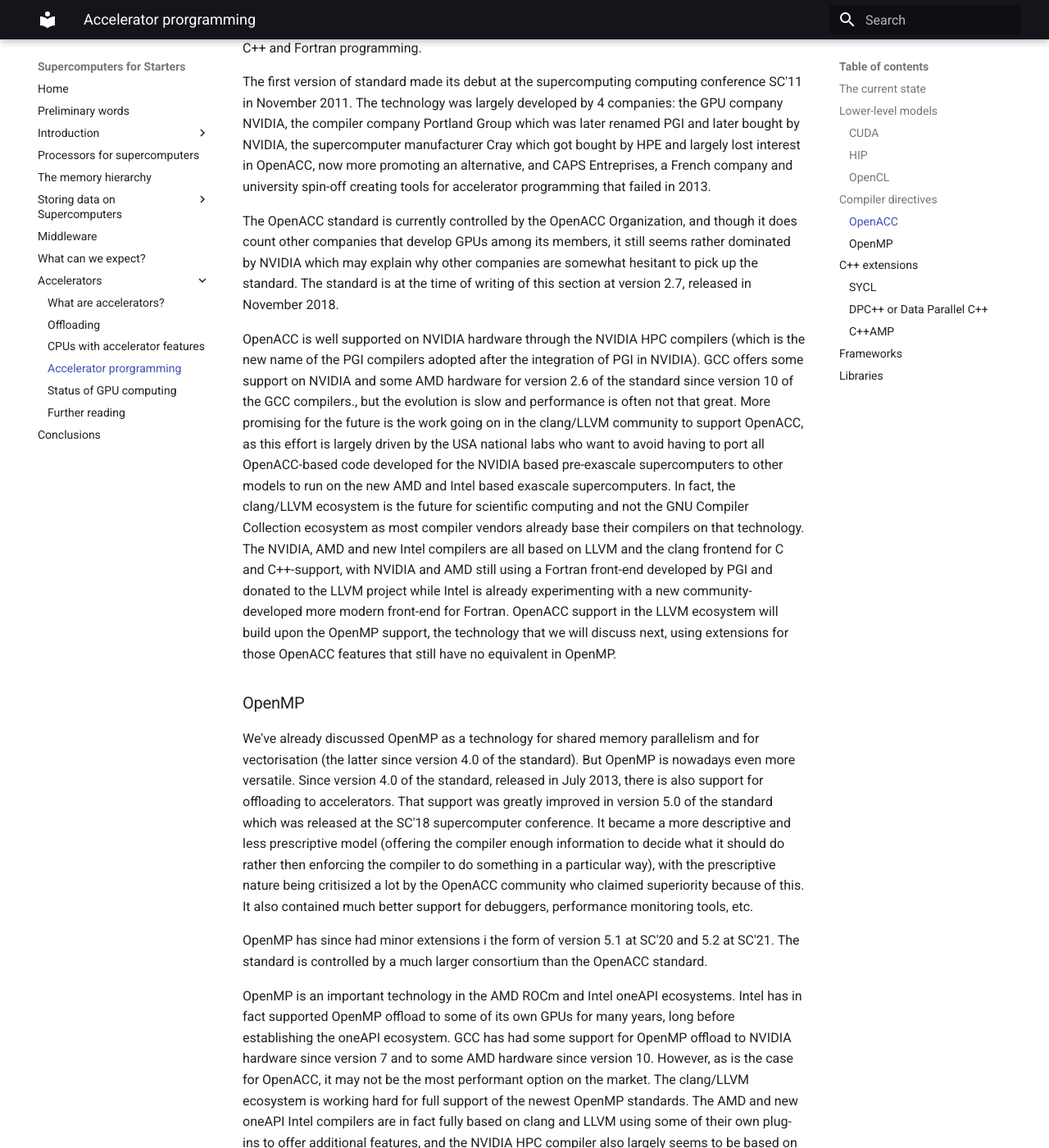
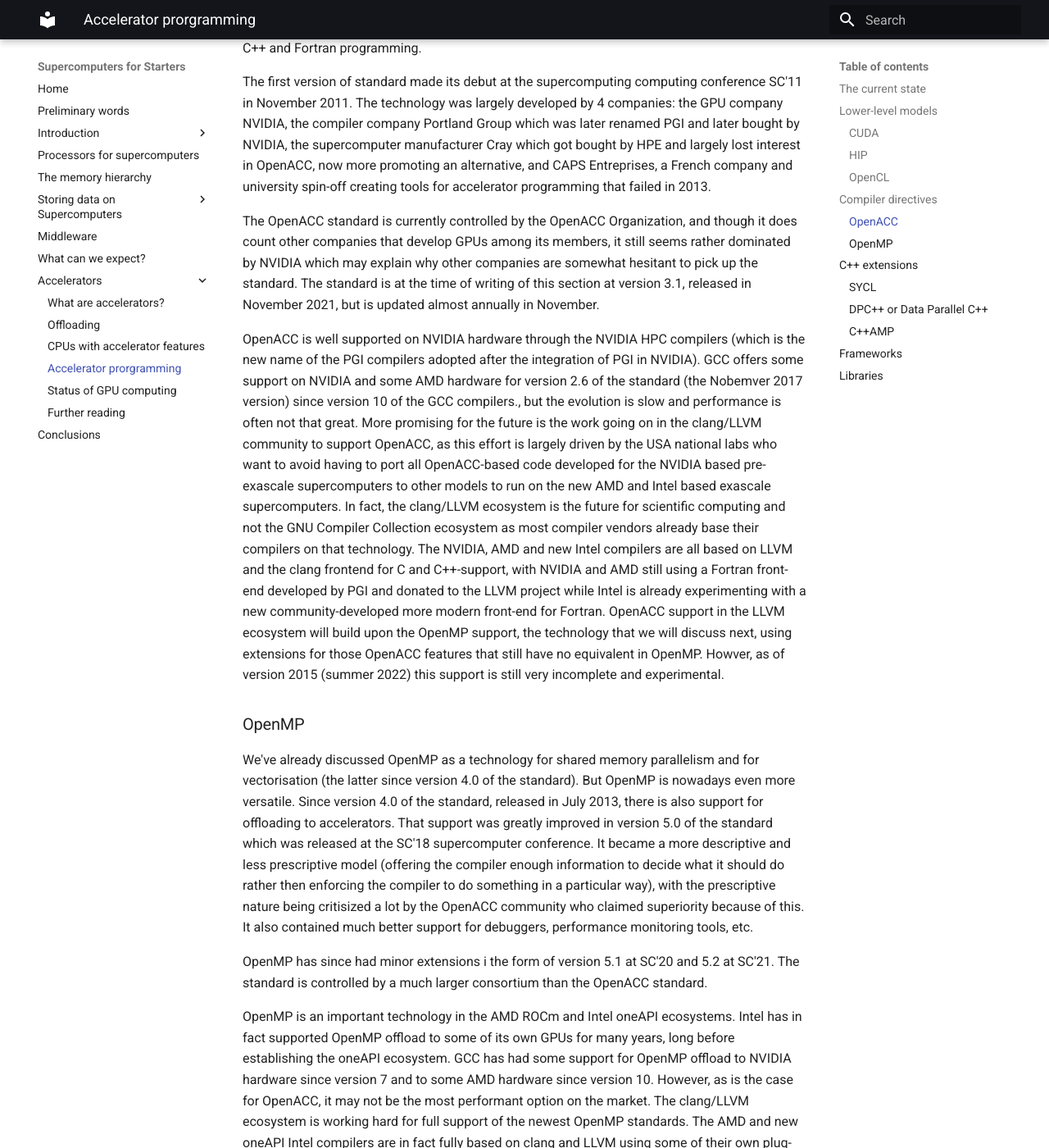
Before and after one commit to klust/SupercomputersForStarters, an MkDocs documentation site: the page built from docs/7_Accelerators/7_04_Programming_accelerators.md, in a window 1280 px wide and 1400 px high, scrolled down 2933 px. Shown: the whole window at 82% size. Built offline with MkDocs 1.6.1 and Material for MkDocs 9.7.7, drawn with Linux system fonts in a browser that asks for light colours.

Commit message:
Correction and addition to the OpenACC section.

```diff
--- a/docs/7_Accelerators/7_04_Programming_accelerators.md
+++ b/docs/7_Accelerators/7_04_Programming_accelerators.md
@@ -134,11 +134,12 @@
 The OpenACC standard is currently controlled by the OpenACC Organization, and though it does
 count other companies that develop GPUs among its members, it still seems rather dominated by
 NVIDIA which may explain why other companies are somewhat hesitant to pick up the standard.
-The standard is at the time of writing of this section at version 2.7, released in November 2018.
+The standard is at the time of writing of this section at version 3.1, released in November 2021,
+but is updated almost annually in November.
 
 OpenACC is well supported on NVIDIA hardware through the NVIDIA HPC compilers (which is the
 new name of the PGI compilers adopted after the integration of PGI in NVIDIA). GCC offers some
-support on NVIDIA and some AMD hardware for version 2.6 of the standard since version 10 of the
+support on NVIDIA and some AMD hardware for version 2.6 of the standard (the Nobemver 2017 version) since version 10 of the
 GCC compilers., but the evolution is slow and performance is often not that great.
 More promising for the future is the work going on in the clang/LLVM community to support
 OpenACC, as this effort is largely driven by the USA national labs who want to avoid having
@@ -151,7 +152,8 @@
 to the LLVM project while Intel is already experimenting with a new community-developed
 more modern front-end for Fortran. OpenACC support in the LLVM ecosystem will build upon the
 OpenMP support, the technology that we will discuss next, using extensions for those OpenACC
-features that still have no equivalent in OpenMP.
+features that still have no equivalent in OpenMP. Howver, as of version 2015 (summer 2022)
+this support is still very incomplete and experimental.
 
 
 ### OpenMP
```
Also changed, not shown: docs/7_Accelerators/7_06_Further_reading.md (+2 -0 lines).
